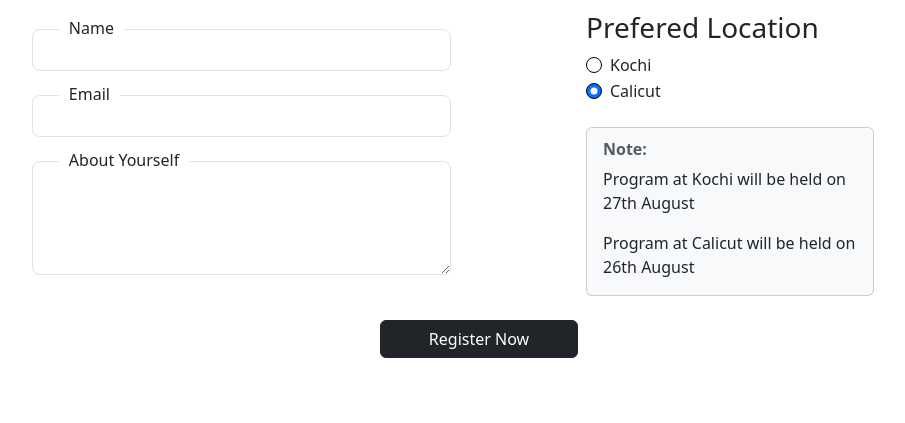
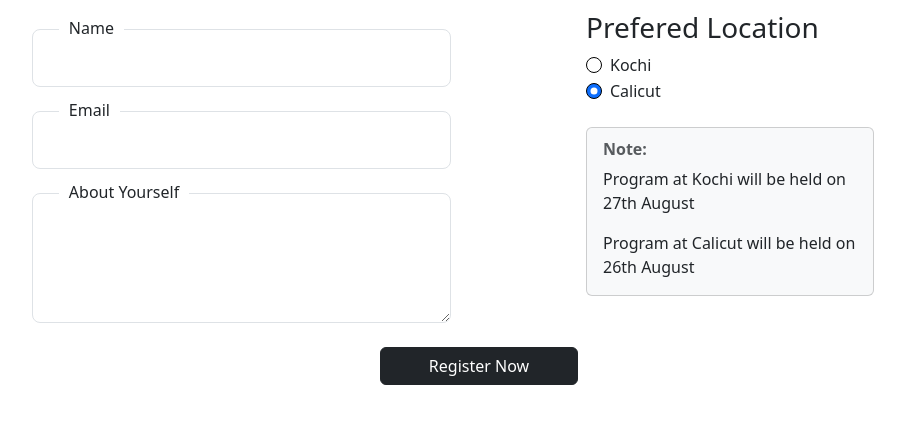
Before and after one commit to Richu-Gokul/onam, a plain HTML site: page index.html in a window 1280 px wide. Shown: the part 287-710 px from the top of the page, without its empty margins (161-1066 px from the left). Drawn offline with nearby package versions, Linux system fonts and the light colour scheme.

Commit message:
Update index.html

```diff
--- a/index.html
+++ b/index.html
@@ -37,16 +37,16 @@
                     <div class=" col-md-8">
                             <div class="form-group name_group mt-4 ">
                                 <label class="name_label" for="name">Name</label>
-                                <input type="text" class="form-control py-2 rounded-3" id="name" required>
+                                <input type="text" class="form-control py-3 rounded-3" id="name" required>
                             </div>
                             <div class="form-group email_group mt-4">
                                 <label class="email_label" for="email">Email</label>
-                                <input type="email" class="form-control py-2 rounded-3" id="email" required>
+                                <input type="email" class="form-control py-3 rounded-3" id="email" required>
                             </div>
 
                             <div class="form-group place_group mt-4">
                                 <label class="place_label" for="email">About Yourself</label>
-                                <textarea type="" class="form-control py-2 rounded-3" id="comment" rows="4"> </textarea>
+                                <textarea type="" class="form-control py-3 rounded-3" id="comment" rows="4"> </textarea>
                             </div>
 
                     </div>
```
